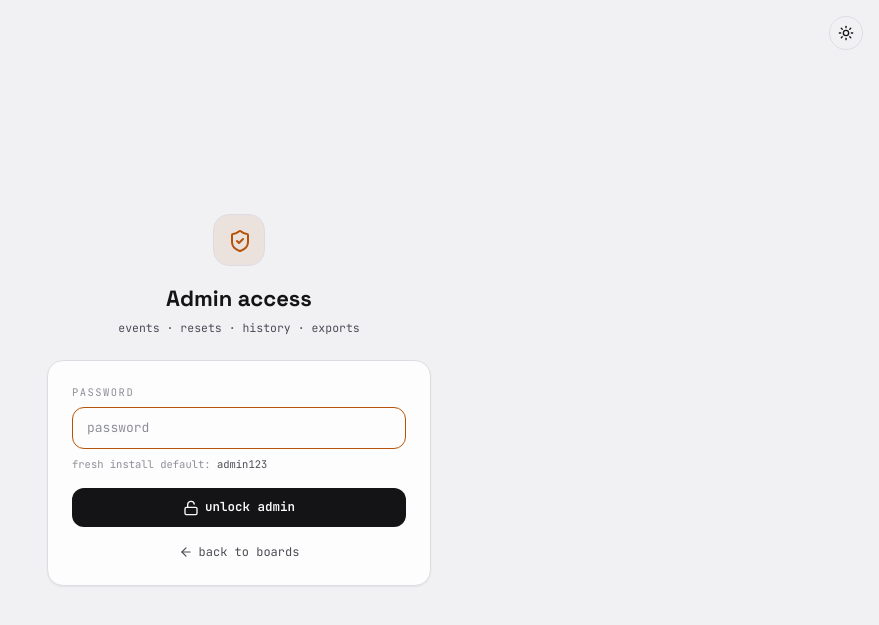
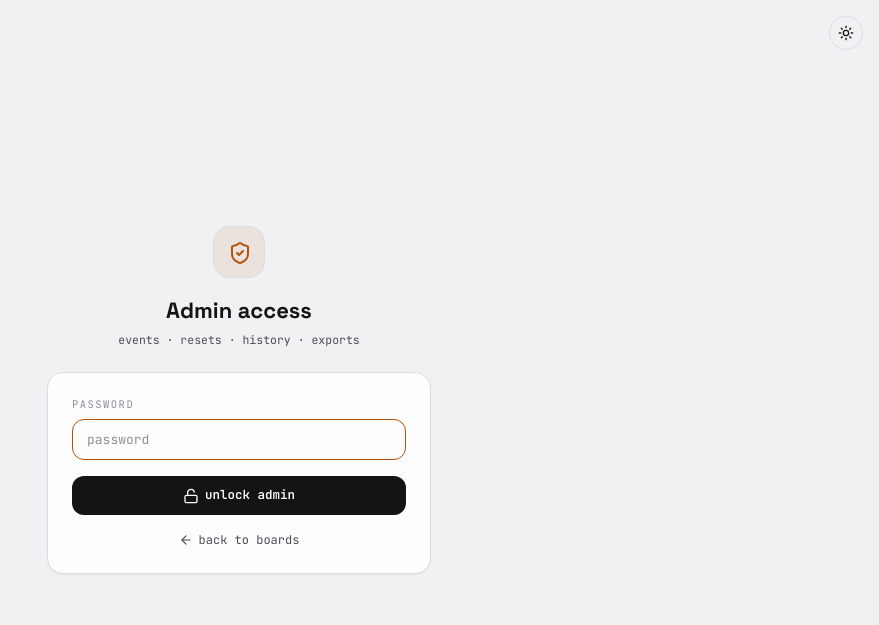
Before and after one commit to AWSSBGAtria/cd3-leaderboard, a Flask app: page /admin/login in a window 1280 px wide. Shown: the top 625 px of the page, without its empty margins (401-1280 px from the left). Run offline with Flask 3, Linux system fonts and the light colour scheme; data comes from the database, SQL or seed files in the repository.

Commit message:
Hide default admin password hint on login page

```diff
--- a/templates/admin_login.html
+++ b/templates/admin_login.html
@@ -20,7 +20,6 @@
       {% if error %}<p class="mono text-[12px] err-box rounded-xl px-3.5 py-2.5 mb-4 flex items-center gap-2"><i data-lucide="alert-triangle" class="w-4 h-4 shrink-0"></i>{{ error }}</p>{% endif %}
       <label for="pw" class="mono block text-[10.5px] uppercase tracking-[0.14em] faint mb-1.5">Password</label>
       <input id="pw" name="password" type="password" autofocus placeholder="password" class="field mono w-full rounded-xl px-3.5 py-2.5 text-[13px]">
-      <p class="mono text-[10.5px] faint mt-2">fresh install default: <span class="dim">admin123</span></p>
       <button class="btn-p mono w-full rounded-xl py-2.5 text-[12.5px] font-semibold mt-4 flex items-center justify-center gap-1.5"><i data-lucide="unlock" class="w-4 h-4"></i>unlock admin</button>
       <a href="/" class="mono text-[12px] dim hover:underline mt-4 flex items-center justify-center gap-1.5"><i data-lucide="arrow-left" class="w-3.5 h-3.5"></i>back to boards</a>
     </form>
```
